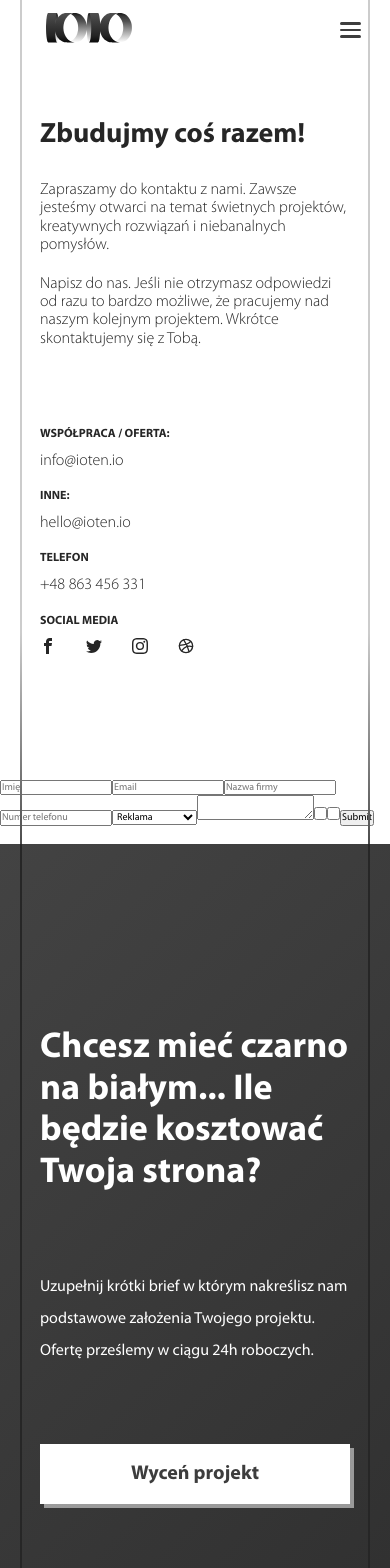
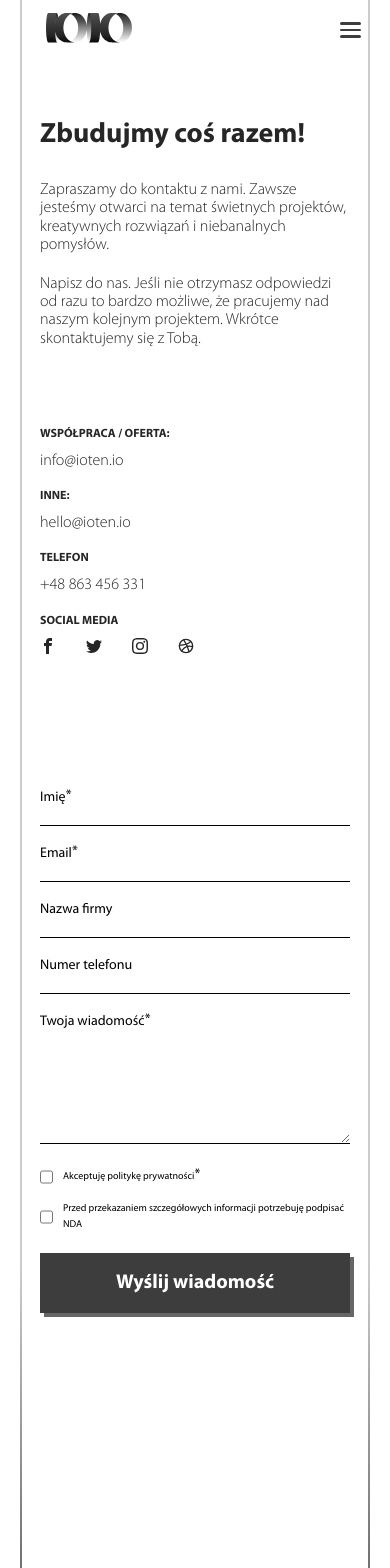
Before and after one commit to sebastian-lucjan/ioten, a Next.js app: page /contact in a window 390 px wide. Shown: the top 1568 px of the page. Built offline with nearby package versions, Linux system fonts and the light colour scheme.

Commit message:
Mobile base for Form, add formData error messages

```diff
--- /dev/null
+++ b/src/components/ContactMainView/ContactForm/ContactForm.styles.js
@@ -0,0 +1,10 @@
+import styled from 'styled-components';
+
+export const Wrapper = styled.div`
+  position: relative;
+  display: flex;
+  //align-items: flex-start;
+  flex-wrap: wrap;
+  padding: 0 40px 100px 40px;
+  width: 100%;
+`;
--- /dev/null
+++ b/src/components/ContactMainView/ContactForm/FormFields/FormFields.styles.js
@@ -0,0 +1,88 @@
+import styled from 'styled-components';
+
+export const StyledTextInput = styled.div`
+  position: relative;
+  margin: 1rem 0;
+  width: 100%;
+  height: 36px;
+
+  input {
+    position: absolute;
+    bottom: 0;
+    left: 0;
+    height: 20px;
+    border: none;
+    width: 100%;
+    border-bottom: 1px black solid;
+  }
+
+  label {
+    p {
+      font-family: ${({ theme }) => theme.font.family.myriadPro.regular};
+      position: absolute;
+      top: 0;
+      left: 0;
+
+      &:after {
+        content: '*';
+        display: ${({ required }) => (required ? 'block' : 'none')};
+
+        position: absolute;
+        top: -2px;
+        right: -6px;
+      }
+    }
+    font-size: ${({ theme }) => theme.font.size.smallText};
+  }
+`;
+
+export const StyledTextAreaInput = styled(StyledTextInput)`
+  position: relative;
+  height: 100%;
+  margin-bottom: 2rem;
+
+  textarea {
+    border: none;
+    width: 100%;
+    border-bottom: 1px black solid;
+  }
+`;
+
+export const StyledSelectInput = styled(StyledTextInput)`
+  select {
+    border: none;
+    width: 100%;
+    border-bottom: 1px black solid;
+    height: 32px;
+  }
+
+  .input-select__title {
+  }
+`;
+
+export const StyledCheckbox = styled.div`
+  height: 32px;
+  width: 100%;
+
+  label {
+    display: flex;
+  }
+
+  p {
+    position: relative;
+    display: block;
+    margin-left: 1rem;
+    line-height: 16px;
+
+    &:after {
+      content: '*';
+      display: ${({ required }) => (required ? 'block' : 'none')};
+
+      position: absolute;
+      top: -2px;
+      right: -6px;
+
+      font-size: ${({ theme }) => theme.font.size.smallText};
+    }
+  }
+`;
--- /dev/null
+++ b/src/components/ContactMainView/ContactForm/FormFields/index.jsx
@@ -0,0 +1,51 @@
+import { StyledCheckbox, StyledSelectInput, StyledTextAreaInput, StyledTextInput } from './FormFields.styles';
+
+export function TextInput({ register, text, inputConditions, name, required = false }) {
+  return (
+    <StyledTextInput required={required}>
+      <label htmlFor={name}>
+        <p>{text}</p>
+        <input id={name} name={name} type="text" {...register(name, inputConditions)} />
+      </label>
+    </StyledTextInput>
+  );
+}
+
+export const TextArea = ({ register, placeholderText, name, inputConditions, required }) => {
+  return (
+    <StyledTextAreaInput required={required}>
+      <label htmlFor={name}>
+        <p>Twoja wiadomość</p>
+        <textarea rows="8" id={name} name={name} placeholder={placeholderText} {...register('Twoja wiadomość', inputConditions)} />
+      </label>
+    </StyledTextAreaInput>
+  );
+};
+
+export const CheckboxInput = ({ text, register, required, name, placeholderText, inputConditions }) => {
+  return (
+    <StyledCheckbox required={required}>
+      <label htmlFor={name}>
+        <input id={name} name={name} type="checkbox" placeholder={placeholderText} {...register(name, inputConditions)} />
+        <p>{text}</p>
+      </label>
+    </StyledCheckbox>
+  );
+};
+
+export const SelectInput = ({ register }) => {
+  return (
+    <StyledSelectInput>
+      <label htmlFor="message">
+        <p className="input-select__title">Skąd o nas wiesz?</p>
+        <select id="message" {...register('iotenWhy')}>
+          <option value="none" />
+          <option value="Reklama">Reklama</option>
+          <option value="Social media">Social media</option>
+          <option value="Od innej osoby">Od innej osoby</option>
+          <option value="Inne">Inne</option>
+        </select>
+      </label>
+    </StyledSelectInput>
+  );
+};
--- /dev/null
+++ b/src/components/ContactMainView/ContactForm/SubmitButton/SubmitButton.styles.js
@@ -0,0 +1,34 @@
+import styled from 'styled-components';
+
+export const StyledSubmitButton = styled.button`
+  position: relative;
+  display: block;
+  height: 60px;
+  width: calc(100vw - 80px);
+  margin: 2rem auto 0 auto;
+  background: ${({ theme, backgroundColor }) => backgroundColor || theme.color.darkestGray};
+
+  line-height: 100%;
+  font-family: ${({ theme }) => theme.font.family.myriadPro.bold};
+  font-size: ${({ theme }) => theme.font.size.headingSmall};
+  color: ${({ theme, textColor }) => textColor || theme.color.white};
+  box-shadow: 4px 4px 0 hsl(0, 0%, 15%, 0.7);
+  border: none;
+
+  ${({ theme }) => theme.mq.tablet} {
+    font-size: ${({ theme }) => theme.font.size.paragraph};
+    width: unset;
+    margin: 0;
+    padding: 1.4rem 4rem;
+  }
+
+  ${({ theme }) => theme.mq.mediumDesktop} {
+    width: 100%;
+    font-size: ${({ theme }) => theme.font.size.headingSmall};
+  }
+
+  ${({ theme }) => theme.mq.hugeDesktop} {
+    width: unset;
+    font-size: ${({ theme }) => theme.font.size.headingSmall};
+  }
+`;
--- /dev/null
+++ b/src/components/ContactMainView/ContactForm/SubmitButton/index.jsx
@@ -0,0 +1,15 @@
+import contactData from 'src/data/contactData';
+import theme from 'src/assets/styles/theme';
+import { StyledSubmitButton } from './SubmitButton.styles';
+
+export default function SubmitButton() {
+  const buttonText = contactData.contactContent.form.button;
+
+  const { white, darkestGray } = theme.color;
+
+  return (
+    <StyledSubmitButton type="submit" title={buttonText} textColor={white} backgroundColor={darkestGray}>
+      {buttonText}
+    </StyledSubmitButton>
+  );
+}
--- a/src/components/ContactMainView/ContactForm/index.jsx
+++ b/src/components/ContactMainView/ContactForm/index.jsx
@@ -1,4 +1,8 @@
 import { useForm } from 'react-hook-form';
+import contactData from 'src/data/contactData';
+import { Wrapper } from './ContactForm.styles';
+import SubmitButton from './SubmitButton';
+import { CheckboxInput, TextArea, TextInput } from './FormFields';
 
 export default function ContactForm() {
   const {
@@ -11,22 +15,40 @@ export default function ContactForm() {
 
   console.log('errors -> ', errors);
 
+  const {
+    nameStringConditions,
+    emailStringConditions,
+    companyStringConditions,
+    phoneNumberStringConditions,
+    textareaStringConditions,
+    policyCheckboxConditions,
+    ndaCheckboxConditions,
+  } = contactData.contactContent.form.conditions;
+
   return (
-    <form onSubmit={handleSubmit(onSubmit)}>
-      <input type="text" placeholder="Imię" {...register('Imię', { required: true, max: 80, min: 3, maxLength: 80 })} />
-      <input type="text" placeholder="Email" {...register('Email', { required: true, pattern: /^\S+@\S+$/i })} />
-      <input type="text" placeholder="Nazwa firmy" {...register('Nazwa firmy', { required: true, max: 80, min: 3, maxLength: 80 })} />
-      <input type="tel" placeholder="Numer telefonu" {...register('Numer telefonu', { required: true, max: 18, min: 7, maxLength: 18 })} />
-      <select {...register}>
-        <option value="Reklama">Reklama</option>
-        <option value="Social media">Social media</option>
-        <option value="Od innej osoby">Od innej osoby</option>
-        <option value="Inne">Inne</option>
-      </select>
-      <textarea {...register('Twoja wiadomość', { required: true, min: 5, maxLength: 1000 })} />
-      <input type="checkbox" placeholder="policy" {...register('policy', { required: true })} />
-      <input type="checkbox" placeholder="nda" {...register('nda', {})} />
-      <input type="submit" />
-    </form>
+    <Wrapper as="form" onSubmit={handleSubmit(onSubmit)}>
+      <TextInput name="name" register={register} required text="Imię" inputConditions={nameStringConditions} />
+      <TextInput name="email" register={register} required text="Email" inputConditions={emailStringConditions} />
+      <TextInput name="company" register={register} text="Nazwa firmy" inputConditions={companyStringConditions} />
+      <TextInput name="mobile" register={register} text="Numer telefonu" inputConditions={phoneNumberStringConditions} />
+      {/* <SelectInput register={register} /> */}
+      <TextArea name="message" register={register} required inputConditions={textareaStringConditions} />
+      <CheckboxInput
+        text="Akceptuję politykę prywatności"
+        name="policy"
+        register={register}
+        required
+        placeholderText="policy"
+        inputConditions={policyCheckboxConditions}
+      />
+      <CheckboxInput
+        text="Przed przekazaniem szczegółowych informacji potrzebuję podpisać NDA"
+        name="nda"
+        register={register}
+        placeholderText="nda"
+        inputConditions={ndaCheckboxConditions}
+      />
+      <SubmitButton />
+    </Wrapper>
   );
 }
--- a/src/components/ContactMainView/ContactMainView.styles.js
+++ b/src/components/ContactMainView/ContactMainView.styles.js
@@ -2,7 +2,7 @@ import styled from 'styled-components';
 
 const Wrapper = styled.div`
   position: relative;
-  min-height: 100vh;
+  min-height: 200vh; //todo: change back
   display: flex;
   flex-direction: column;
 
--- a/src/data/contactData.js
+++ b/src/data/contactData.js
@@ -18,6 +18,34 @@ const contactData = {
       other: { heading: 'Inne:', email: 'hello@ioten.io', mobile: '602 446 335' },
       job: { heading: 'Praca:', email: 'career@ioten.io' },
     },
+    form: {
+      button: 'Wyślij wiadomość',
+      conditions: {
+        nameStringConditions: {
+          required: 'To pole jest wymagane.',
+          minLength: { value: 3, message: 'Minimalna długość imienia to 3 znaki.' },
+          maxLength: { value: 80, message: 'Maksymalna długość imienia to 80 znaków.' },
+        },
+        emailStringConditions: { required: 'To pole jest wymagane.', pattern: { value: /^\S+@\S+$/i, message: 'Wpisz poprawny adres email.' } },
+        companyStringConditions: {
+          required: 'To pole jest wymagane.',
+          minLength: { value: 3, message: 'Minimalna długość nazwy firmy to 3 znaki.' },
+          maxLength: { value: 80, message: 'Maksymalna długość nazwy firmy to 80 znaków.' },
+        },
+        phoneNumberStringConditions: {
+          required: false,
+          minLength: { value: 7, message: 'Minimalna długość numeru telefonu to 7 znaków.' },
+          maxLength: { value: 18, message: 'Maksymalna długość numeru telefonu to 18 znaków.' },
+        },
+        textareaStringConditions: {
+          required: 'To pole jest wymagane.',
+          minLength: { value: 5, message: 'Wiadomość jest zbyt krótka, postaraj się bardziej!' },
+          maxLength: { value: 1000, message: 'Wiadomość jest zbyt długa, przekroczyła 1000 znaków.' },
+        },
+        policyCheckboxConditions: { required: 'To pole jest wymagane.' },
+        ndaCheckboxConditions: {},
+      },
+    },
   },
 };
 
```
Also changed, not shown: .eslintrc.js.
